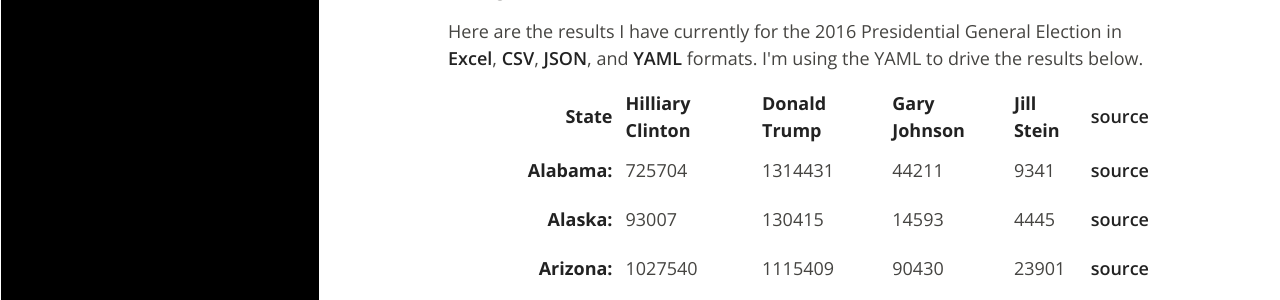
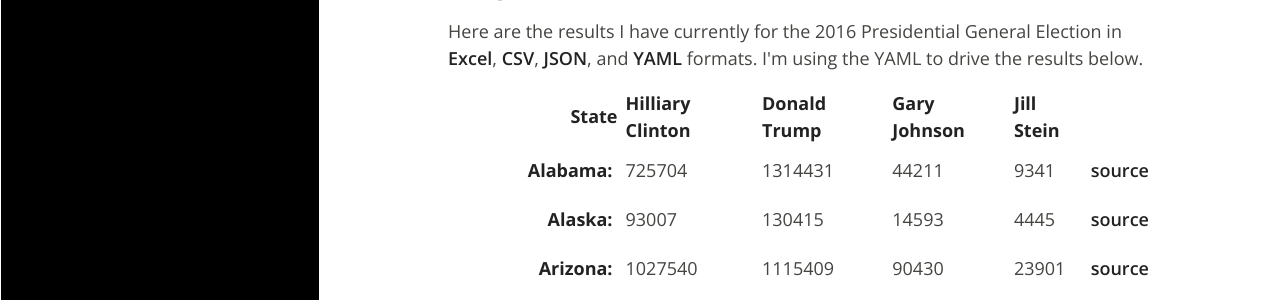
Before and after one commit to adopta-agency/2016-presidential-election-results, a Jekyll site: the page built from index.html, in a window 1280 px wide and 900 px high, scrolled down 1151 px. Shown: the part 156-456 px from the top of the window. Built offline with Jekyll 4.4.1, drawn with Linux system fonts in a browser that asks for light colours.

Commit message:
change padding

```diff
--- a/index.html
+++ b/index.html
@@ -50,12 +50,12 @@ title: 2016 Presidential Election Results
 
 <table width="100%">
   <tr>
-    <td align="right" width="25%" style="padding: 10px;"><strong>State</strong></td>
+    <td align="right" width="25%" style="padding: 5px;"><strong>State</strong></td>
     <td><strong>Hilliary Clinton</strong></td>
     <td><strong>Donald Trump</strong></td>
     <td><strong>Gary Johnson</strong></td>
     <td><strong>Jill Stein</strong></td>
-    <td><a href="{{ results.state_results_website }}">source</a></td>
+    <td></td>
   </tr>
 {% for results in site.data.results %}
 <tr>
```
